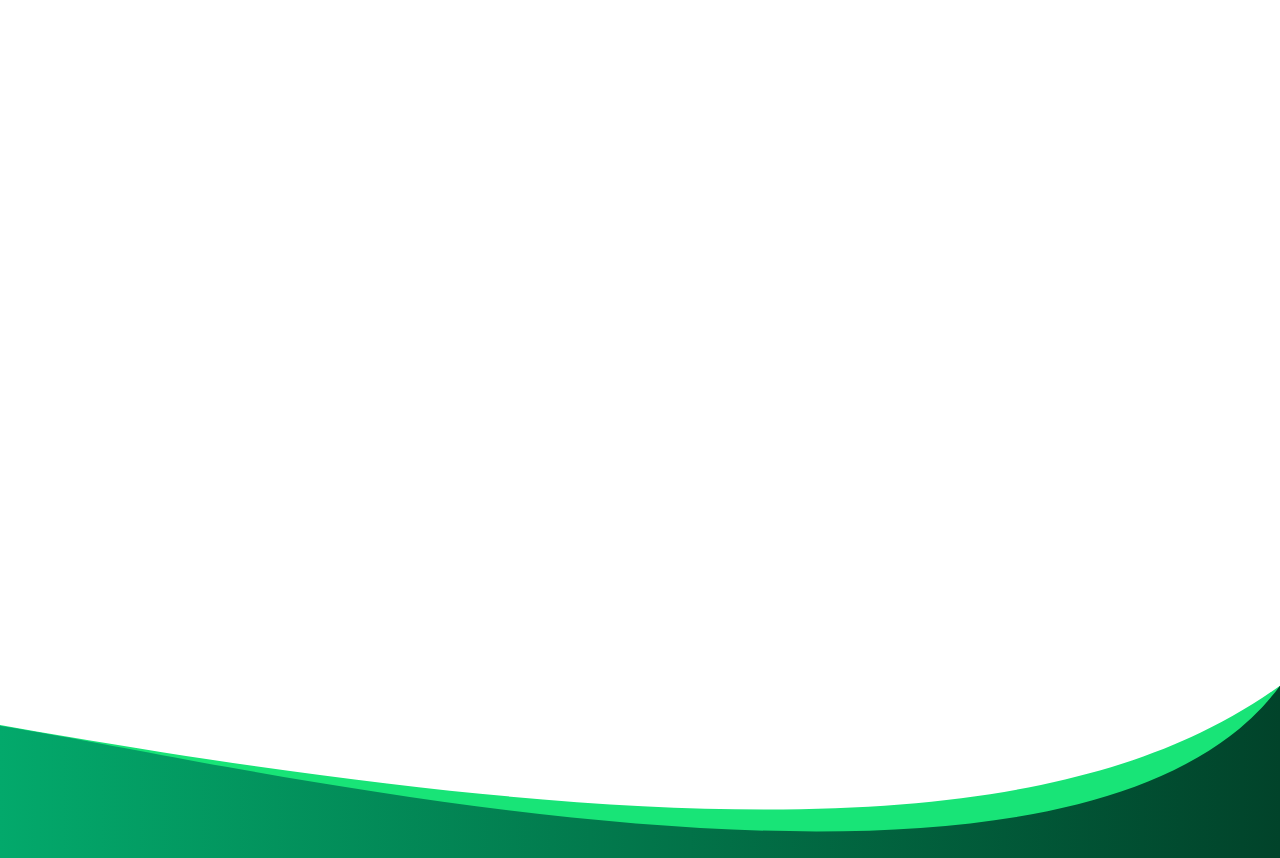
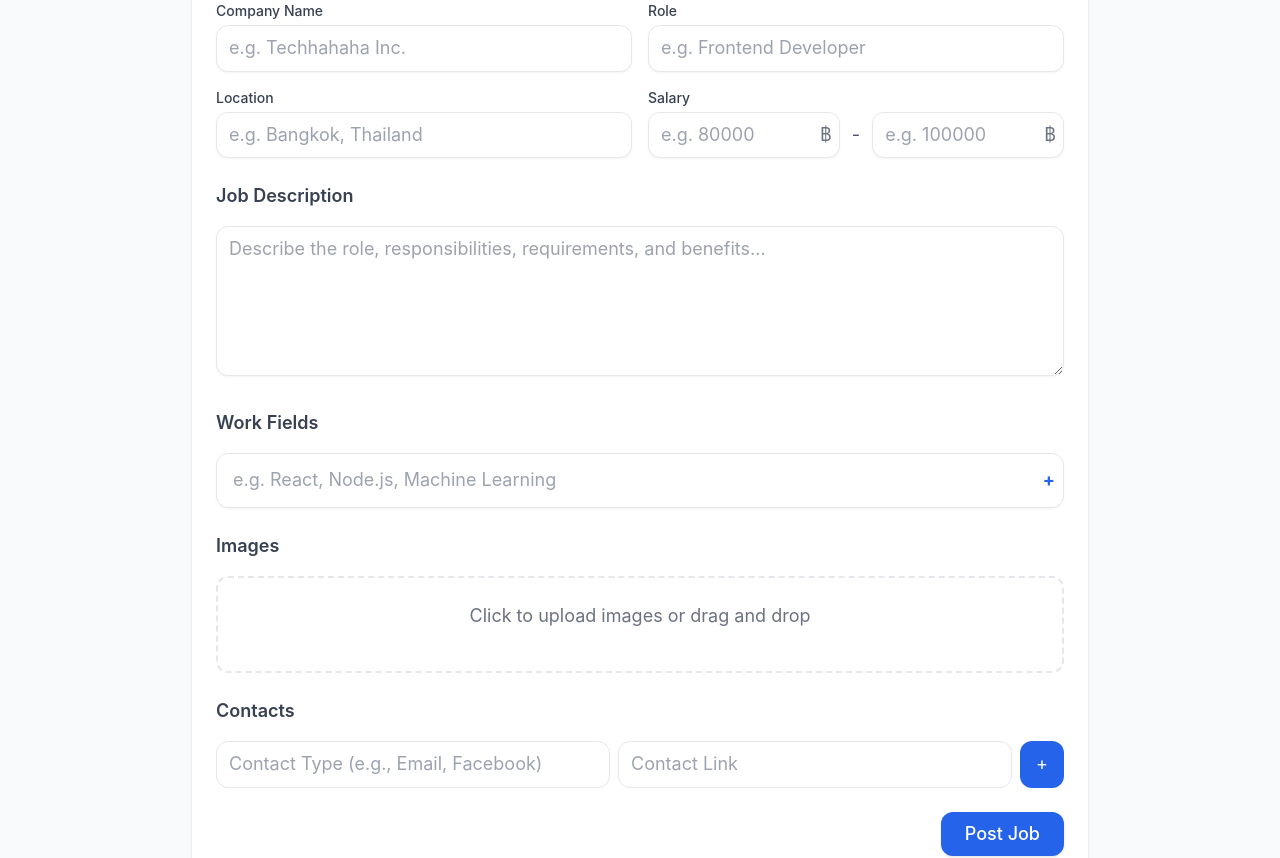
Before and after one commit to KU-jobapp-guys/KU-Seek, a Vue app in the folder frontend/: page /company/job-post-form in a window 1280 px wide. Shown: the part 280-1138 px from the top of the page. Built offline with nearby package versions, Linux system fonts and the light colour scheme.

Commit message:
making SalaryInput.vue component and changing text color

```diff
--- a/frontend/src/components/job-post-form/BaseInput.vue
+++ b/frontend/src/components/job-post-form/BaseInput.vue
@@ -26,7 +26,7 @@ const handleInput = (event: Event): void => {
       :value="modelValue"
       :placeholder="placeholder"
       @input="handleInput"
-      class="px-3 py-2 border rounded-xl shadow-sm focus:ring-2 focus:ring-blue-500 focus:border-blue-500 outline-none"
+      class="px-3 py-2 border text-black rounded-xl shadow-sm focus:ring-2 focus:ring-blue-500 focus:border-blue-500 outline-none"
     />
   </div>
 </template>
--- a/frontend/src/components/job-post-form/BaseTextarea.vue
+++ b/frontend/src/components/job-post-form/BaseTextarea.vue
@@ -20,6 +20,6 @@ const handleInput = (event: Event): void => {
     :value="modelValue"
     :placeholder="placeholder"
     @input="handleInput"
-    class="w-full min-h-[150px] px-3 py-2 border rounded-xl shadow-sm focus:ring-2 focus:ring-blue-500 focus:border-blue-500 outline-none"
+    class="w-full text-black min-h-[150px] px-3 py-2 border rounded-xl shadow-sm focus:ring-2 focus:ring-blue-500 focus:border-blue-500 outline-none"
   />
 </template>
--- a/frontend/src/components/job-post-form/ContactField.vue
+++ b/frontend/src/components/job-post-form/ContactField.vue
@@ -33,7 +33,11 @@ const removeContact = (index: number): void => {
 <template>
   <div class="space-y-3">
     <!-- Existing Contacts -->
-    <div v-for="(contact, index) in modelValue" :key="index" class="flex items-center gap-2">
+    <div
+      v-for="(contact, index) in modelValue"
+      :key="index"
+      class="flex items-center gap-2 text-black"
+    >
       <span class="px-3 py-1 bg-gray-200 rounded-lg text-sm">
         {{ contact.type }}: {{ contact.link }}
       </span>
@@ -45,12 +49,12 @@ const removeContact = (index: number): void => {
       <input
         v-model="newContact.type"
         placeholder="Contact Type (e.g., Email, Facebook)"
-        class="flex-1 px-3 py-2 border rounded-xl"
+        class="flex-1 px-3 py-2 border rounded-xl text-black"
       />
       <input
         v-model="newContact.link"
         placeholder="Contact Link"
-        class="flex-1 px-3 py-2 border rounded-xl"
+        class="flex-1 px-3 py-2 border rounded-xl text-black"
       />
       <button type="button" class="px-4 py-2 bg-blue-600 text-white rounded-xl" @click="addContact">
         +
--- a/frontend/src/components/job-post-form/FileUpload.vue
+++ b/frontend/src/components/job-post-form/FileUpload.vue
@@ -39,7 +39,7 @@ const removeFile = (index: number): void => {
       <div
         v-for="(file, index) in modelValue"
         :key="index"
-        class="flex items-center gap-2 bg-gray-100 px-3 py-1 rounded-lg"
+        class="text-black flex items-center gap-2 bg-gray-100 px-3 py-1 rounded-lg"
       >
         <span class="text-sm">{{ file.name }}</span>
         <button type="button" class="text-red-500" @click="removeFile(index)">✕</button>
--- /dev/null
+++ b/frontend/src/components/job-post-form/SalaryInput.vue
@@ -0,0 +1,46 @@
+<script setup lang="ts">
+import { defineProps, defineEmits } from 'vue'
+
+const props = defineProps<{
+  salaryMin: string
+  salaryMax: string
+}>()
+
+const emit = defineEmits<{
+  (e: 'update:salaryMin', value: string): void
+  (e: 'update:salaryMax', value: string): void
+}>()
+</script>
+
+<template>
+  <div class="flex flex-col space-y-1">
+    <label class="text-sm font-medium text-gray-700">Salary</label>
+    <div class="flex items-center gap-3">
+      <!-- Min -->
+      <div class="relative flex-1">
+        <input
+          type="number"
+          :value="salaryMin"
+          placeholder="e.g. 80000"
+          @input="emit('update:salaryMin', ($event.target as HTMLInputElement).value)"
+          class="text-black w-full px-3 py-2 border rounded-xl shadow-sm focus:ring-2 focus:ring-blue-500 focus:border-blue-500 outline-none pr-6"
+        />
+        <span class="absolute right-2 top-1/2 -translate-y-1/2 text-gray-500">฿</span>
+      </div>
+
+      <span class="text-gray-600">-</span>
+
+      <!-- Max -->
+      <div class="relative flex-1">
+        <input
+          type="number"
+          :value="salaryMax"
+          placeholder="e.g. 100000"
+          @input="emit('update:salaryMax', ($event.target as HTMLInputElement).value)"
+          class="text-black w-full px-3 py-2 border rounded-xl shadow-sm focus:ring-2 focus:ring-blue-500 focus:border-blue-500 outline-none pr-6"
+        />
+        <span class="absolute right-2 top-1/2 -translate-y-1/2 text-gray-500">฿</span>
+      </div>
+    </div>
+  </div>
+</template>
--- a/frontend/src/components/job-post-form/TagInput.vue
+++ b/frontend/src/components/job-post-form/TagInput.vue
@@ -41,7 +41,7 @@ const removeTag = (index: number): void => {
       v-model="newTag"
       :placeholder="placeholder"
       @keyup.enter.prevent="addTag"
-      class="flex-1 px-2 py-1 outline-none"
+      class="flex-1 px-2 py-1 outline-none text-black"
     />
     <button type="button" class="text-blue-600 font-bold" @click="addTag">+</button>
   </div>
--- a/frontend/src/views/JobPostFormView.vue
+++ b/frontend/src/views/JobPostFormView.vue
@@ -1,3 +1,131 @@
+<script setup lang="ts">
+import { ref } from 'vue'
+
+// Import components
+import BaseInput from '@/components/job-post-form/BaseInput.vue'
+import BaseTextarea from '@/components/job-post-form/BaseTextarea.vue'
+import FileUpload from '@/components/job-post-form/FileUpload.vue'
+import TagInput from '@/components/job-post-form/TagInput.vue'
+import ContactField from '@/components/job-post-form/ContactField.vue'
+import SalaryInput from '@/components/job-post-form/SalaryInput.vue'
+
+// Types
+interface Contact {
+  type: string
+  link: string
+}
+
+interface JobPost {
+  company: string
+  role: string
+  location: string
+  postTime: string
+  description: string
+  jobType: string
+  workFields: string[]
+  salaryMin: string
+  salaryMax: string
+  images: File[]
+  contacts: Contact[]
+}
+
+const jobPost = ref<JobPost>({
+  company: '',
+  role: '',
+  location: '',
+  postTime: '',
+  description: '',
+  jobType: '',
+  workFields: [],
+  salaryMin: '',
+  salaryMax: '',
+  images: [],
+  contacts: [],
+})
+
+const handleSubmit = (): void => {
+  const payload = {
+    ...jobPost.value,
+    salary: `${jobPost.value.salaryMin} - ${jobPost.value.salaryMax}`, // Combine salary
+  }
+  console.log('Submitting Job Post:', payload)
+}
+</script>
+
 <template>
-  <h1 class="p-12 font-bold text-6xl">Job Post Form Page</h1>
+  <div class="min-h-screen bg-gray-50">
+    <!-- Header -->
+    <div class="text-center py-10 bg-gradient-to-b from-green-200 to-white">
+      <h1 class="text-4xl font-bold text-gray-800">Create Your Job Post</h1>
+      <p class="text-gray-600">Post your job opportunity and connect with talented professionals</p>
+    </div>
+
+    <!-- Form -->
+    <form
+      @submit.prevent="handleSubmit"
+      class="max-w-4xl mx-auto space-y-6 p-6 bg-white shadow rounded-2xl"
+    >
+      <!-- Basic Information -->
+      <section>
+        <h2 class="text-lg font-semibold text-gray-700 mb-4">Basic Information</h2>
+        <div class="grid grid-cols-1 md:grid-cols-2 gap-4">
+          <BaseInput
+            v-model="jobPost.company"
+            label="Company Name"
+            placeholder="e.g. Techhahaha Inc."
+          />
+          <BaseInput v-model="jobPost.role" label="Role" placeholder="e.g. Frontend Developer" />
+          <BaseInput
+            v-model="jobPost.location"
+            label="Location"
+            placeholder="e.g. Bangkok, Thailand"
+          />
+          <SalaryInput
+            v-model:salaryMin="jobPost.salaryMin"
+            v-model:salaryMax="jobPost.salaryMax"
+          />
+        </div>
+      </section>
+
+      <!-- Job Description -->
+      <section>
+        <h2 class="text-lg font-semibold text-gray-700 mb-4">Job Description</h2>
+        <BaseTextarea
+          v-model="jobPost.description"
+          placeholder="Describe the role, responsibilities, requirements, and benefits..."
+        />
+      </section>
+
+      <!-- Work Fields -->
+      <section>
+        <h2 class="text-lg font-semibold text-gray-700 mb-4">Work Fields</h2>
+        <TagInput
+          v-model="jobPost.workFields"
+          placeholder="e.g. React, Node.js, Machine Learning"
+        />
+      </section>
+
+      <!-- Images -->
+      <section>
+        <h2 class="text-lg font-semibold text-gray-700 mb-4">Images</h2>
+        <FileUpload v-model="jobPost.images" />
+      </section>
+
+      <!-- Contacts -->
+      <section>
+        <h2 class="text-lg font-semibold text-gray-700 mb-4">Contacts</h2>
+        <ContactField v-model="jobPost.contacts" />
+      </section>
+
+      <!-- Submit -->
+      <div class="flex justify-end">
+        <button
+          type="submit"
+          class="px-6 py-2 bg-blue-600 text-white font-medium rounded-xl shadow hover:bg-blue-700"
+        >
+          Post Job
+        </button>
+      </div>
+    </form>
+  </div>
 </template>
```
